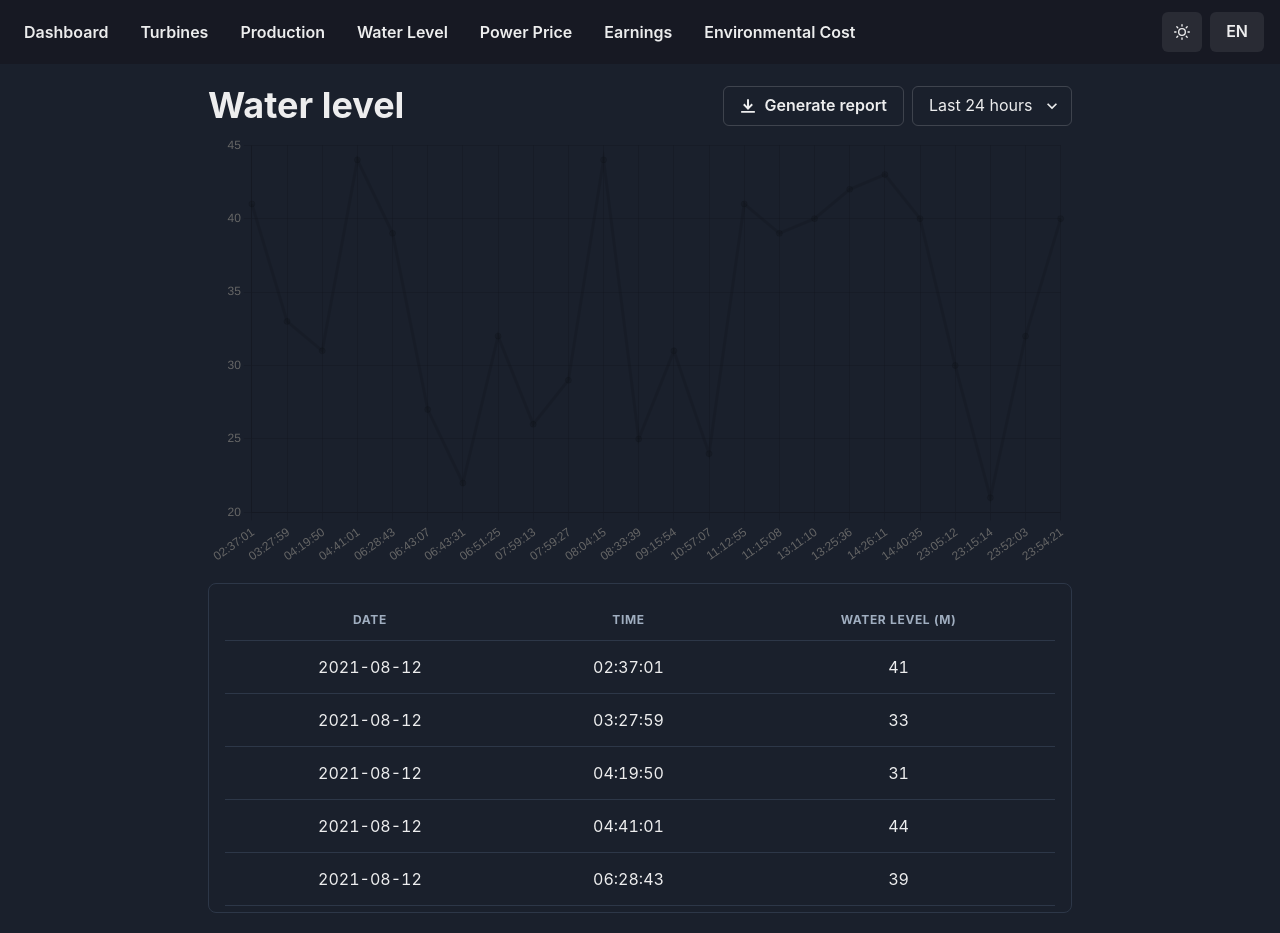
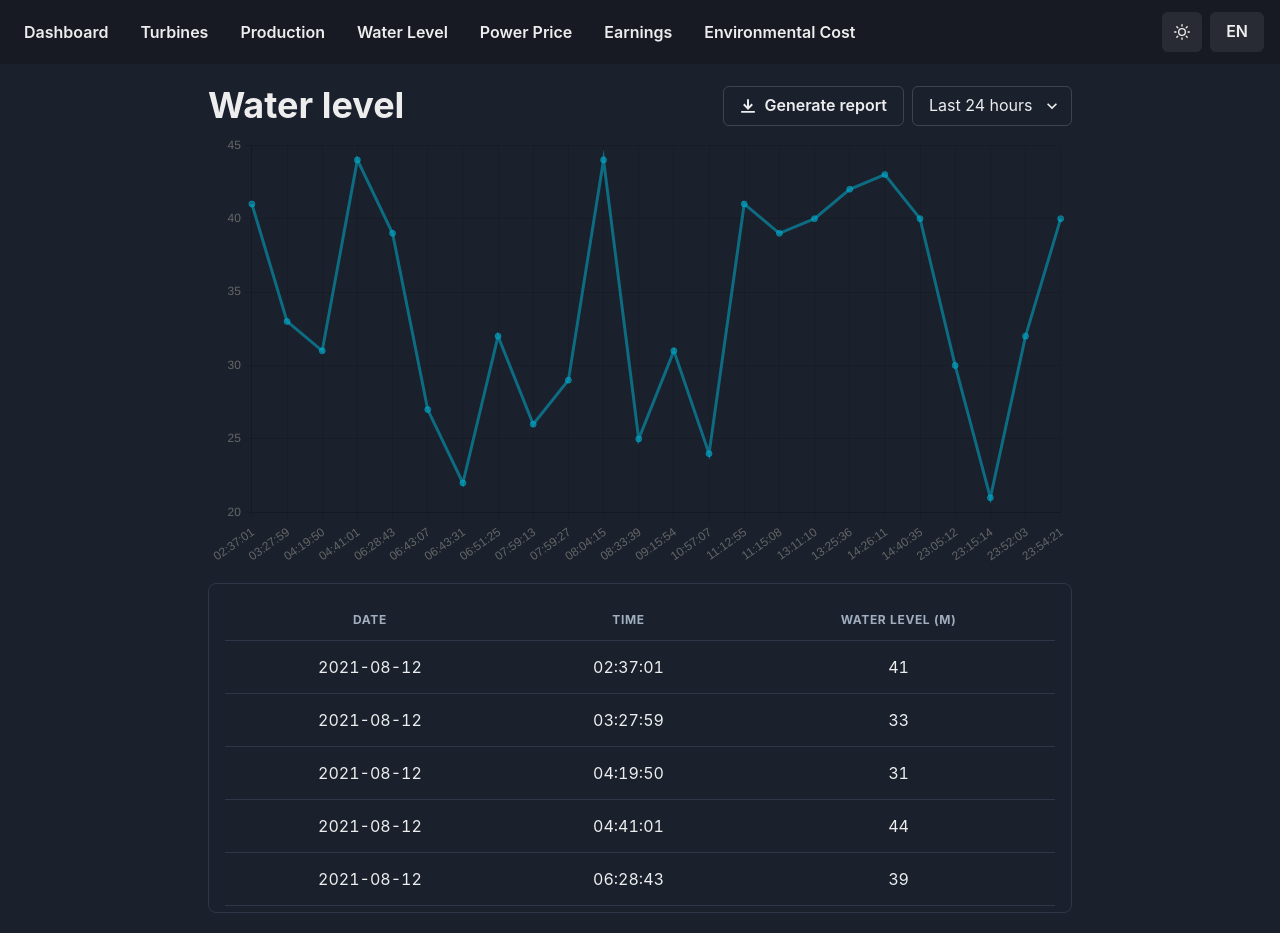
Before and after one commit to maattss/innafjord, a Next.js app: page /waterLevel in a window 1280 px wide. Built offline with nearby package versions, Linux system fonts and the light colour scheme.

Commit message:
Utilize getGraphDataSet in water level components

```diff
--- a/pages/waterLevel.tsx
+++ b/pages/waterLevel.tsx
@@ -29,7 +29,7 @@ import {
 import { getSortedDayWaterLevel } from "../helpers/getDayData";
 import { getSortedWeekWaterLevel } from "../helpers/getWeekData";
 import { getSortedMonthWaterLevel } from "../helpers/getMonthData";
-import { graphOptions } from "../helpers/graphConfig";
+import { graphOptions, getGraphDataSet } from "../helpers/graphConfig";
 
 const WaterLevel: React.FC = () => {
   const [tableData, setTableData] = useState<mockData[]>(getSortedDayData());
@@ -60,11 +60,6 @@ const WaterLevel: React.FC = () => {
       setGraphLabels(getSortedMonthLabels());
       setTableData(getSortedMonthData());
     }
-  };
-
-  const chartJSData = {
-    labels: graphLabels,
-    datasets: [{ data: graphData }],
   };
 
   return (
@@ -98,7 +93,10 @@ const WaterLevel: React.FC = () => {
         </Flex>
       </Flex>
 
-      <Line data={chartJSData} options={graphOptions} />
+      <Line
+        data={getGraphDataSet(graphData, graphLabels)}
+        options={graphOptions}
+      />
 
       <Box
         maxH="330px"
```
